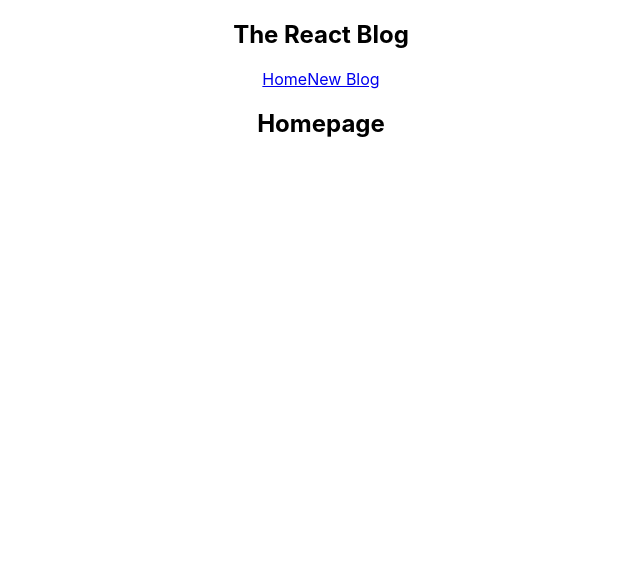
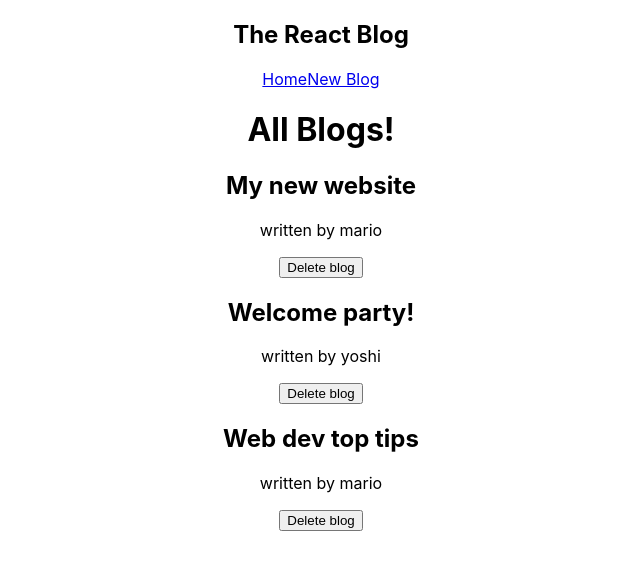
Before and after one commit to kinly19/React-blog, a React (Create React App) app: page / in a window 1280 px wide. Shown: the top 570 px of the page, without its empty margins (319-959 px from the left). Built offline with nearby package versions, Linux system fonts and the light colour scheme.

Commit message:
created Home component with state for nested BlogList component to use

```diff
--- a/src/Home.js
+++ b/src/Home.js
@@ -1,10 +1,26 @@
+import { useState } from "react";
+import BlogList from "./BlogList";
+
 
 const Home = () => {
+
+    const [blogs, setBlogs] = useState([
+        { title: 'My new website', body: 'lorem ipsum...', author: 'mario', id: 1 },
+        { title: 'Welcome party!', body: 'lorem ipsum...', author: 'yoshi', id: 2 },
+        { title: 'Web dev top tips', body: 'lorem ipsum...', author: 'mario', id: 3 }
+    ]);
+
+
+
+
     return (
         <div className="home">
-            <h2>Homepage</h2>
+            <BlogList blogs={blogs} title="All Blogs!" />
+            {/* <BlogList blogs={blogs.filter((blog) => blog.author === 'mario')} title="Mario's Blogs!" />
+            <BlogList blogs={blogs.filter((blog) => blog.author === 'yoshi')} title="Yoshi's Blogs!" /> */}
         </div>
-    );
+    )
+
 }
 
 export default Home;
```
